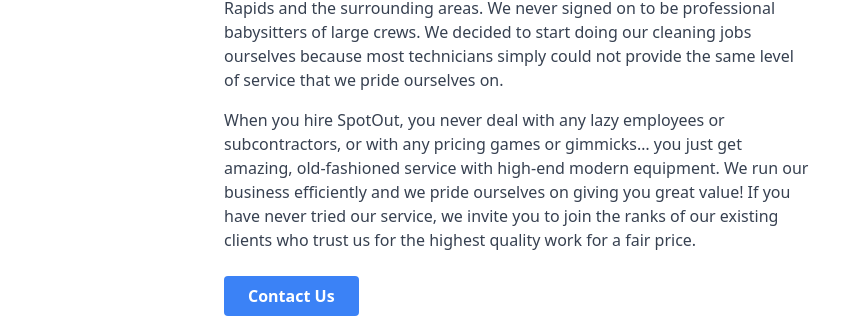
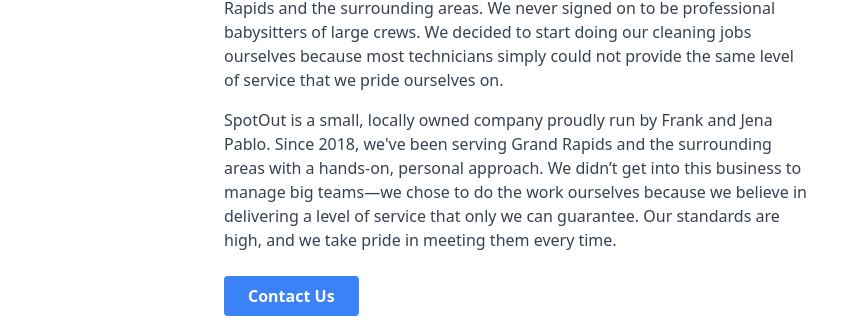
Before and after one commit to EmonHalder/section, a plain HTML site: page index.html in a window 1280 px wide. Shown: the part 221-545 px from the top of the page, 436-1280 px from the left. Drawn offline with nearby package versions, Linux system fonts and the light colour scheme.

Commit message:
second commit

```diff
--- a/index.html
+++ b/index.html
@@ -27,7 +27,8 @@
           SpotOut is a small, local, and independent company run by Frank and Jena Pablo. We’ve been around since 2018 and our main area of service is Grand Rapids and the surrounding areas. We never signed on to be professional babysitters of large crews. We decided to start doing our cleaning jobs ourselves because most technicians simply could not provide the same level of service that we pride ourselves on.
         </p>
         <p class="mb-6 text-gray-700">
-          When you hire SpotOut, you never deal with any lazy employees or subcontractors, or with any pricing games or gimmicks… you just get amazing, old-fashioned service with high-end modern equipment. We run our business efficiently and we pride ourselves on giving you great value! If you have never tried our service, we invite you to join the ranks of our existing clients who trust us for the highest quality work for a fair price.
+          SpotOut is a small, locally owned company proudly run by Frank and Jena Pablo. Since 2018, we've been serving Grand Rapids and the surrounding areas with a hands-on, personal approach.
+We didn’t get into this business to manage big teams—we chose to do the work ourselves because we believe in delivering a level of service that only we can guarantee. Our standards are high, and we take pride in meeting them every time.
         </p>
         <button class="bg-blue-500 text-white font-semibold px-6 py-2 rounded hover:bg-blue-600 transition">
           Contact Us
```
